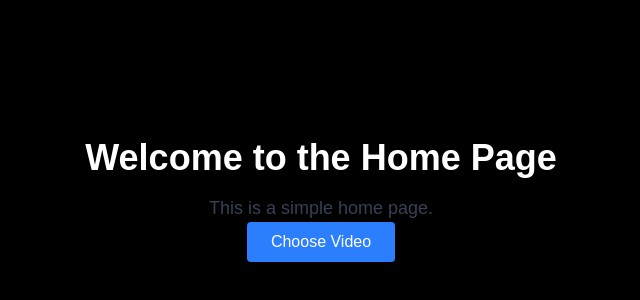
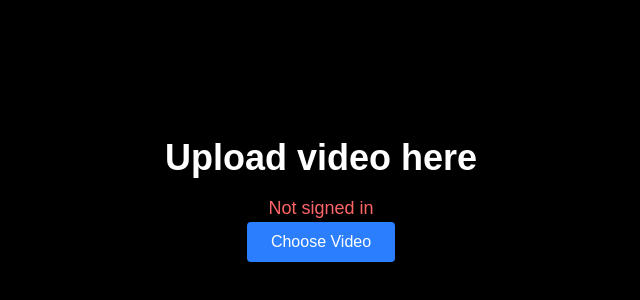
Before and after one commit to nguyenhbryan/vistore, a Next.js app: page /home in a window 1280 px wide. Shown: the part 200-500 px from the top of the page, without its empty margins (319-959 px from the left). Built offline with nearby package versions, Linux system fonts and the light colour scheme; no server answers.

Commit message:
added dashboard
functionality will be:
all videos uploaded

```diff
--- /dev/null
+++ b/src/app/dashboard/page.tsx
@@ -0,0 +1,37 @@
+'use client';
+import { useEffect, useState } from 'react';
+import { auth } from '../utils/firebaseClient'; // Adjust the import path as necessary
+import { onAuthStateChanged, User } from 'firebase/auth';
+
+export default function Dashboard() {
+  const [user, setUser] = useState<User | null>(null);
+
+  useEffect(() => {
+    const unsubscribe = onAuthStateChanged(auth, setUser);
+    return () => unsubscribe();
+  }, []);
+
+  return (
+    <div className="flex flex-col items-center justify-center min-h-screen bg-black">
+      <h1 className="text-4xl font-bold mb-4 text-white">Dashboard</h1>
+      <p className="text-lg text-gray-400">This is the dashboard page.</p>
+      <div className="mt-4">
+        <a
+          href="/home"
+          className="bg-blue-500 hover:bg-blue-600 text-white font-semibold py-2 px-4 rounded shadow"
+        >
+          Go to Home
+        </a>
+      </div>
+        {user ? (
+            <div className="mt-4 text-green-400">
+            <p>Signed in as: {user.displayName}</p>
+            </div>
+        ) : (
+            <div className="mt-4 text-red-400">
+            <p>Not signed in</p>
+            </div>
+        )}
+    </div>
+  );
+}
--- a/src/app/home/page.tsx
+++ b/src/app/home/page.tsx
@@ -1,14 +1,28 @@
 "use client";
 
+import { useEffect, useState } from "react";
+import { auth } from "../utils/firebaseClient";
+import { onAuthStateChanged, User } from "firebase/auth";
 import VideoUploader from "../components/VideoUploader";
 
 export default function HomePage() {
+  const [user, setUser] = useState<User | null>(null);
+
+  useEffect(() => {
+    const unsubscribe = onAuthStateChanged(auth, setUser);
+    return () => unsubscribe();
+  }, []);
+
   return (
     <div className="flex flex-col items-center justify-center min-h-screen bg-black">
       <h1 className="text-4xl font-bold mb-4 text-white">
-        Welcome to the Home Page
+        Upload video here
       </h1>
-      <p className="text-lg text-gray-700">This is a simple home page.</p>
+      {user ? (
+        <p className="text-lg text-green-400">Signed in as {user.displayName}</p>
+      ) : (
+        <p className="text-lg text-red-400">Not signed in</p>
+      )}
       <div>
         <VideoUploader/>
       </div>
--- a/src/app/page.tsx
+++ b/src/app/page.tsx
@@ -22,7 +22,7 @@ export default function LoginPage() {
   };
 
   return (
-    <div className="flex flex-col justify-center align-items-center p-4">
+    <div className="flex flex-col min-h-screen justify-center items-center p-4">
       <div>
       <button
         onClick={handleLogin}
@@ -36,6 +36,9 @@ export default function LoginPage() {
       <Link href="/home" className="text-blue-500 hover:underline">
         Go to Upload Page
       </Link>
+      <Link href="/dashboard" className="text-blue-500 hover:underline mt-2">
+        Go to Dashboard
+      </Link>
 
       {user && (
         <div className="mt-4">
```
